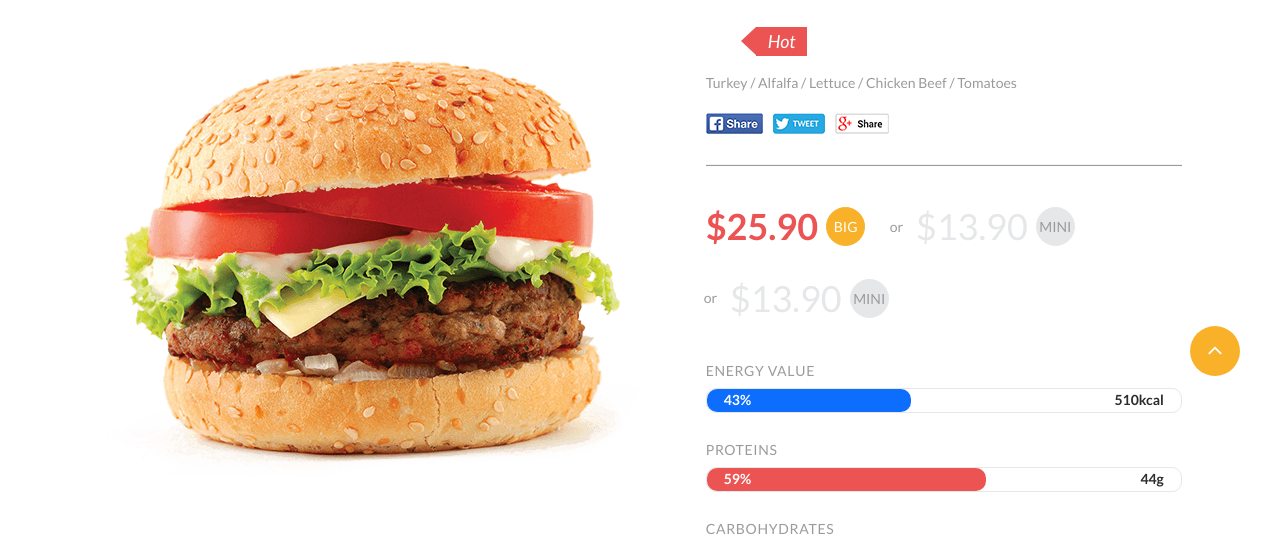
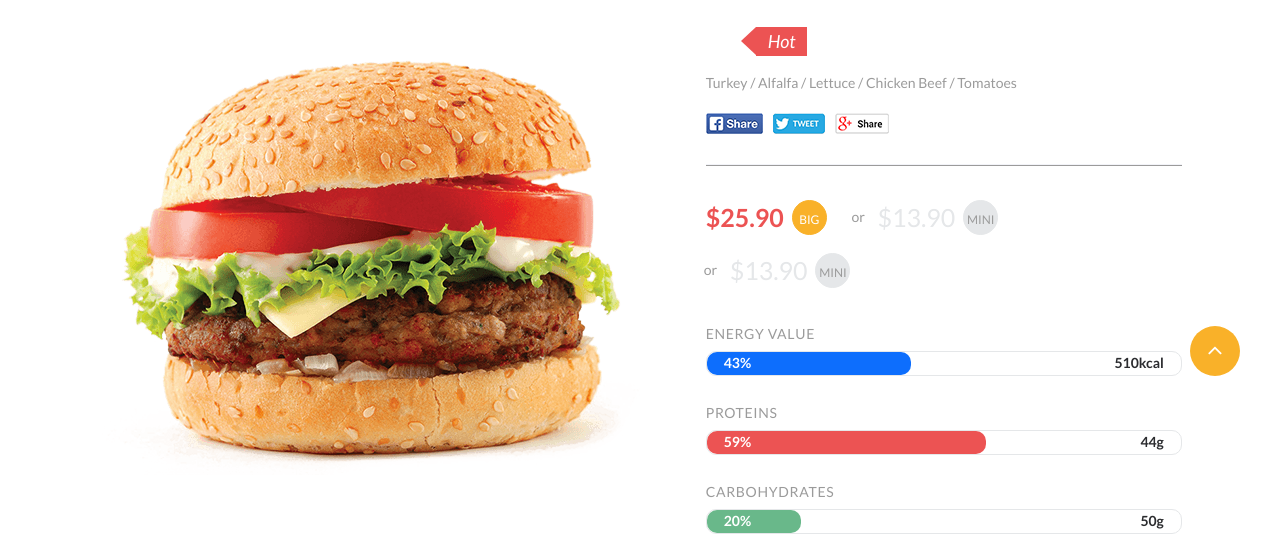
Before and after one commit to admin-kazuto/project-1, a PHP site: page /index.php?act=ProductDetailsInMenu in a window 1280 px wide. Shown: the part 484-1020 px from the top of the page. Run offline with PHP 8.4, Linux system fonts and the light colour scheme; data comes from the database, SQL or seed files in the repository; data that the repository does not hold is empty; some web fonts are replaced.

Commit message:
code bug

```diff
--- a/controller/admin/dashboardController.php
+++ b/controller/admin/dashboardController.php
@@ -6,8 +6,8 @@ class dashboardController
     {
         require_once 'views/admin/dashboard.php';
     }
-    // function home()
-    // {
-    //     require_once 'views/client/home.php';
-    // }
+    function home()
+    {
+        require_once 'views/client/home.php';
+    }
 }
--- a/index.php
+++ b/index.php
@@ -65,7 +65,7 @@ match ($act) {
     'deletediscount' => (new DiscountController())->deletediscount($_GET['id']),
 
     //client
-    // 'home' => (new dashboardController())->home(),
+    'home' => (new dashboardController())->home(),
     'menu' => (new MenuController())->listProduct(),
     'ProductDetailsInMenu' => (new DetailProductController())->ProductDetailsInMenu($_GET['id']),
     'blog' => (new BlogController())->blog(),
--- a/views/client/ProductDetailsInMenu.php
+++ b/views/client/ProductDetailsInMenu.php
@@ -81,9 +81,9 @@
                                     <div class="offset-top-30">
                                         <div class="responsive-tabs responsive-tabs-shop responsive-tabs-horizontal">
                                             <ul class="resp-tabs-list">
-                                                <li><span class="price">$25.90</span><span class="icon icon-circle">Big</span></li>
-                                                <li><span class="price">$13.90</span><span class="icon icon-circle">Mini</span></li>
-                                                <li><span class="price">$13.90</span><span class="icon icon-circle">Mini</span></li>
+                                                <li><span style="font-size: 25px;" class="price">$25.90</span><span style="font-size: 12px; width: 35px; height: 35px;" class="icon icon-circle">Big</span></li>
+                                                <li><span style="font-size: 25px;" class="price">$13.90</span><span style="font-size: 12px; width: 35px; height: 35px;" class="icon icon-circle">Mini</span></li>
+                                                <li><span style="font-size: 25px;" class="price">$13.90</span><span style="font-size: 12px; width: 35px; height: 35px;" class="icon icon-circle">Mini</span></li>
                                             </ul>
                                             <div class="resp-tabs-container">
                                                 <div>
--- a/views/client/blog.php
+++ b/views/client/blog.php
@@ -8,9 +8,9 @@
     <link rel="icon" href="images/favicon.ico" type="image/x-icon">
     <!-- Stylesheets-->
     <link rel="stylesheet" type="text/css" href="//fonts.googleapis.com/css?family=Changa+One:400,400i%7CGrand+Hotel%7CLato:300,400,400italic,700">
-    <link rel="stylesheet" href="css/bootstrap.css">
-    <link rel="stylesheet" href="css/fonts.css">
-    <link rel="stylesheet" href="css/style.css">
+    <link rel="stylesheet" href="assets/css/bootstrap.css">
+    <link rel="stylesheet" href="assets/css/fonts.css">
+    <link rel="stylesheet" href="assets/css/style.css">
   </head>
   <body>
     <div class="preloader">
```
